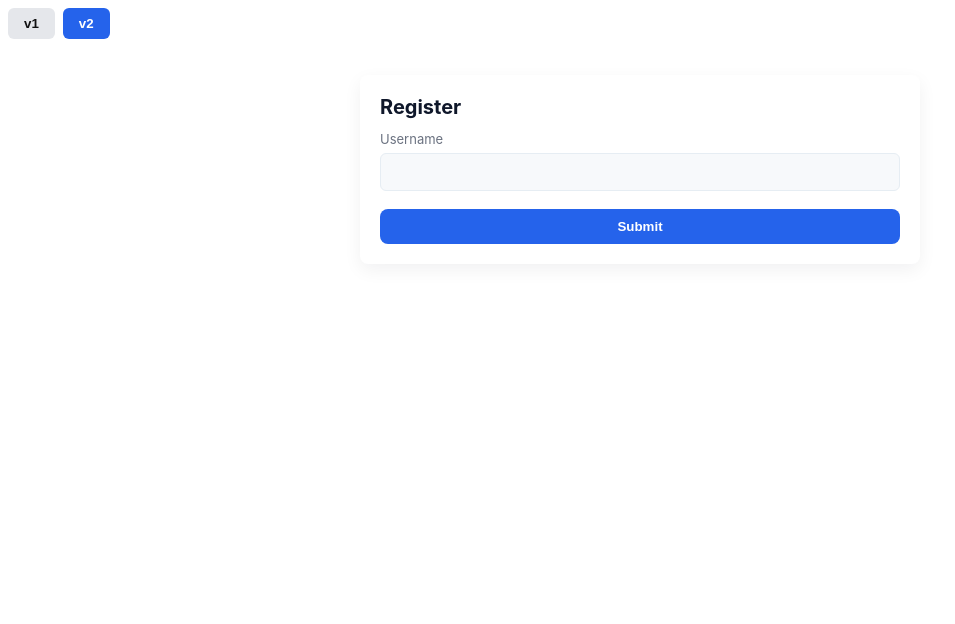
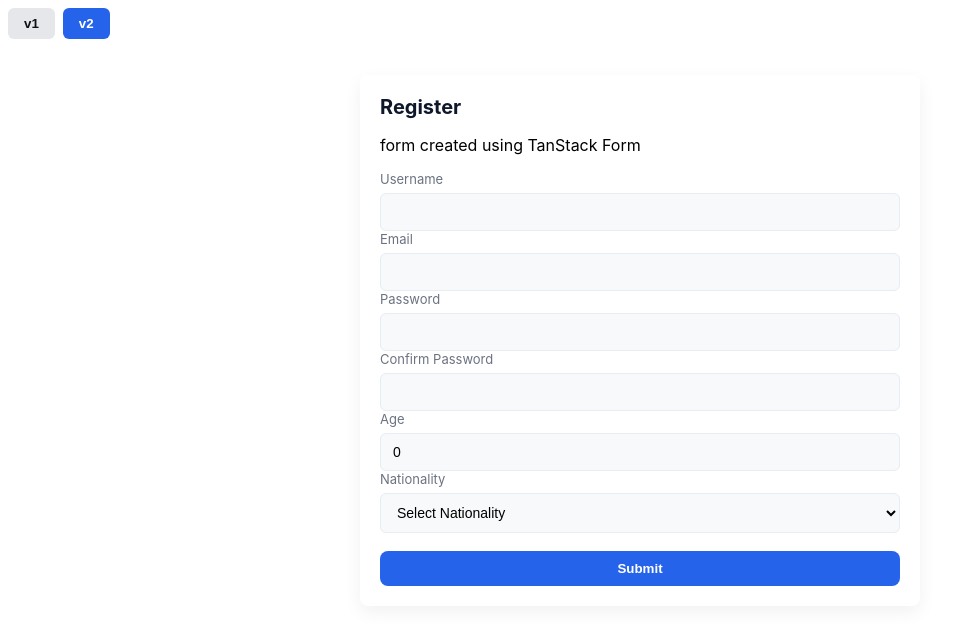
Before and after one commit to Lijcoesh/TanstackFormTest, a React (Vite) app: page / in a window 1280 px wide. Both pictures are taken after a click on the button "v2". Shown: the top 624 px of the page, without its empty margins (0-955 px from the left). Built offline with nearby package versions, Linux system fonts and the light colour scheme.

Commit message:
add all other fields

```diff
--- a/src/RegisterFormV2/RegisterForm.tsx
+++ b/src/RegisterFormV2/RegisterForm.tsx
@@ -28,6 +28,7 @@ export default function RegisterForm() {
     return(
         <div className="register-container">
             <h1 className="register-title">Register</h1>
+            <p>form created using TanStack Form</p>
             <form className="register-form"
                 onSubmit={(e) => {
                     e.preventDefault()
@@ -58,6 +59,131 @@ export default function RegisterForm() {
                             </>
                         )}
                     </form.Field>
+                    <form.Field name="email"
+                        validators={{
+                            onChange: ({value}) => {
+                                if(value.trim() === '') {
+                                    return 'Email is required'
+                                }
+                                if(!/\S+@\S+\.\S+/.test(value)) {
+                                    return 'Email is invalid'
+                                }
+                            },
+                        }}
+                    >
+                        {(field) => (
+                            <>
+                                <label htmlFor="email">Email</label>
+                                <input className="form-input"
+                                    type="email"
+                                    id="email"
+                                    name="email"
+                                    value={field.state.value}
+                                    onChange={(e) => field.handleChange(e.target.value)}
+                                />
+                                {field.state.meta.errors.length > 0 && (
+                                    <em>{field.state.meta.errors.join(', ')}</em>
+                                )}
+                            </>
+                        )}
+                    </form.Field>
+                    <form.Field name="password" validators={{
+                        onChange: ({value}) => {
+                            if(value.trim() === '') {
+                                return 'Password is required'
+                            }
+                            if(value.length < 6) {
+                                return 'Password must be at least 6 characters'
+                            }
+                        },
+                    }}>
+                        {(field) => (
+                            <>
+                                <label htmlFor="password">Password</label>
+                                <input className="form-input"
+                                    type="password"
+                                    id="password"
+                                    name="password"
+                                    value={field.state.value}
+                                    onChange={(e) => field.handleChange(e.target.value)}
+                                />
+                                {field.state.meta.errors.length > 0 && (
+                                    <em>{field.state.meta.errors.join(', ')}</em>
+                                )}
+                            </>
+                        )}
+                    </form.Field>
+                    <form.Field name="confirmPassword" validators={{
+                        onChangeListenTo: ['password'],
+                        onChange: ({value, fieldApi}) => {
+                            if(value.trim() === '') {
+                                return 'Confirm Password is required'
+                            }
+                            if(value !== fieldApi.form.getFieldValue('password')) {
+                                return 'Passwords do not match'
+                            }
+                        },
+                    }}>
+                        {(field) => (
+                            <>
+                                <label htmlFor="confirmPassword">Confirm Password</label>
+                                <input className="form-input"
+                                    type="password"
+                                    id="confirmPassword"
+                                    name="confirmPassword"
+                                    value={field.state.value}
+                                    onChange={(e) => field.handleChange(e.target.value)}
+                                />
+                                {field.state.meta.errors.length > 0 && (
+                                    <em>{field.state.meta.errors.join(', ')}</em>
+                                )}
+                            </>
+                        )}
+                    </form.Field>
+                    <form.Field name="age" validators={{
+                        onChange: ({value}) => {
+                            if(value <= 0) {
+                                return 'Age must be greater than 0'
+                            }
+                        },
+                    }}>
+                        {(field) => (
+                            <>
+                                <label htmlFor="age">Age</label>
+                                <input className="form-input"
+                                    type="number"
+                                    id="age"
+                                    name="age"
+                                    value={field.state.value}
+                                    onChange={(e) => field.handleChange(Number(e.target.value))}
+                                />
+                                {field.state.meta.errors.length > 0 && (
+                                    <em>{field.state.meta.errors.join(', ')}</em>
+                                )}
+                            </>
+                        )}
+                    </form.Field>
+                    <form.Field name="nationality">
+                        {(field) => (
+                            <>
+                                <label htmlFor="nationality">Nationality</label>
+                                <select className="form-input"
+                                    id="nationality"
+                                    name="nationality"
+                                    value={field.state.value}
+                                    onChange={(e) => field.handleChange(e.target.value)}
+                                >
+                                    <option value="">Select Nationality</option>
+                                    <option value="us">United States</option>
+                                    <option value="ca">Canada</option>
+                                    <option value="uk">United Kingdom</option>
+                                </select>
+                                {field.state.meta.errors.length > 0 && (
+                                    <em>{field.state.meta.errors.join(', ')}</em>
+                                )}
+                            </>
+                        )}
+                    </form.Field>
                 </div>
 
                 <div className="form-row actions">
```
